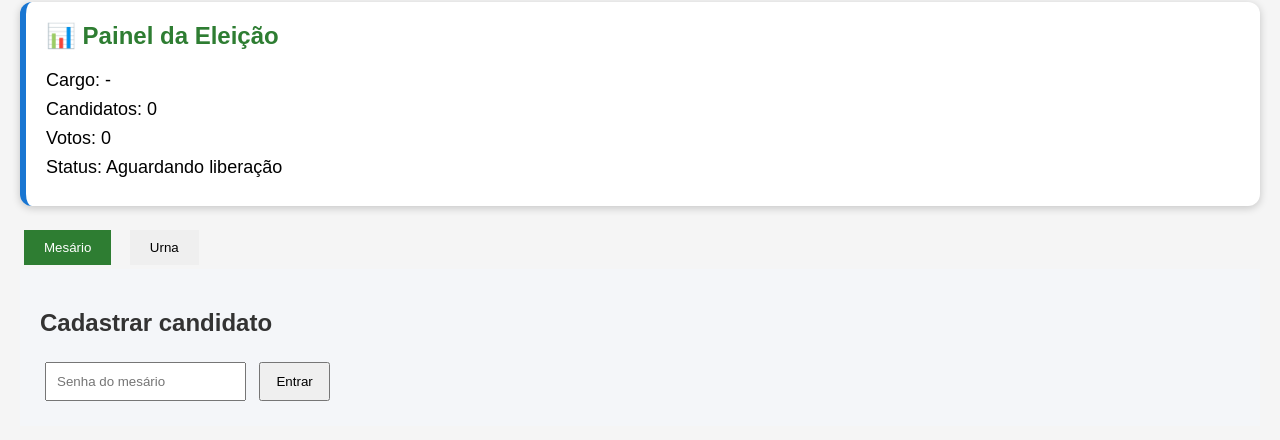
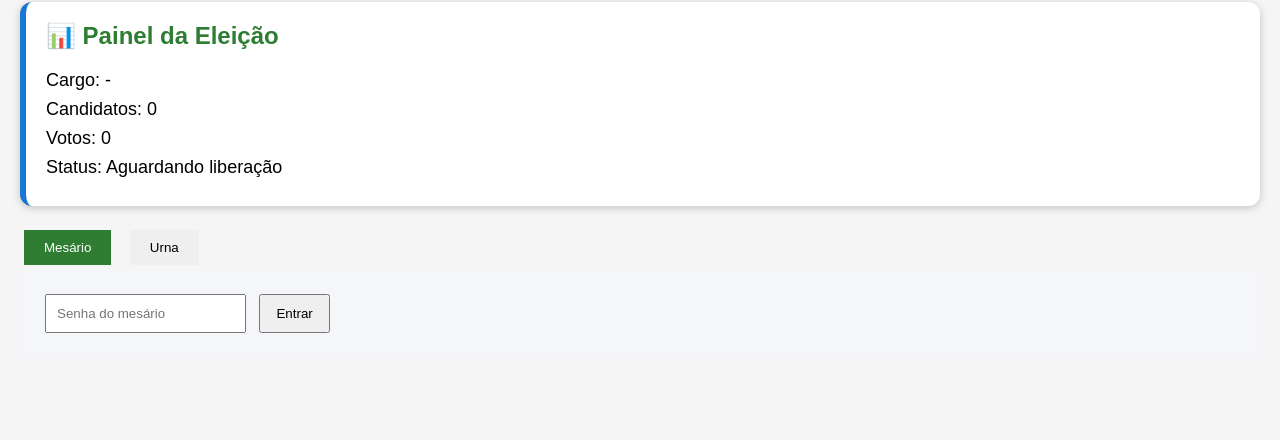
Before and after one commit to nathaliaanna-source/urna-escolar, a plain HTML site: page index.html in a window 1280 px wide. Shown: the part 78-518 px from the top of the page. Drawn offline with Linux system fonts and the light colour scheme; no server answers.

Commit message:
Update index.html

```diff
--- a/index.html
+++ b/index.html
@@ -263,8 +263,6 @@ Urna
 </button>
 
 <div id="mesario" class="section active">
-
-<h2>Cadastrar candidato</h2>
 
  <div id="loginMesario">
 
```
